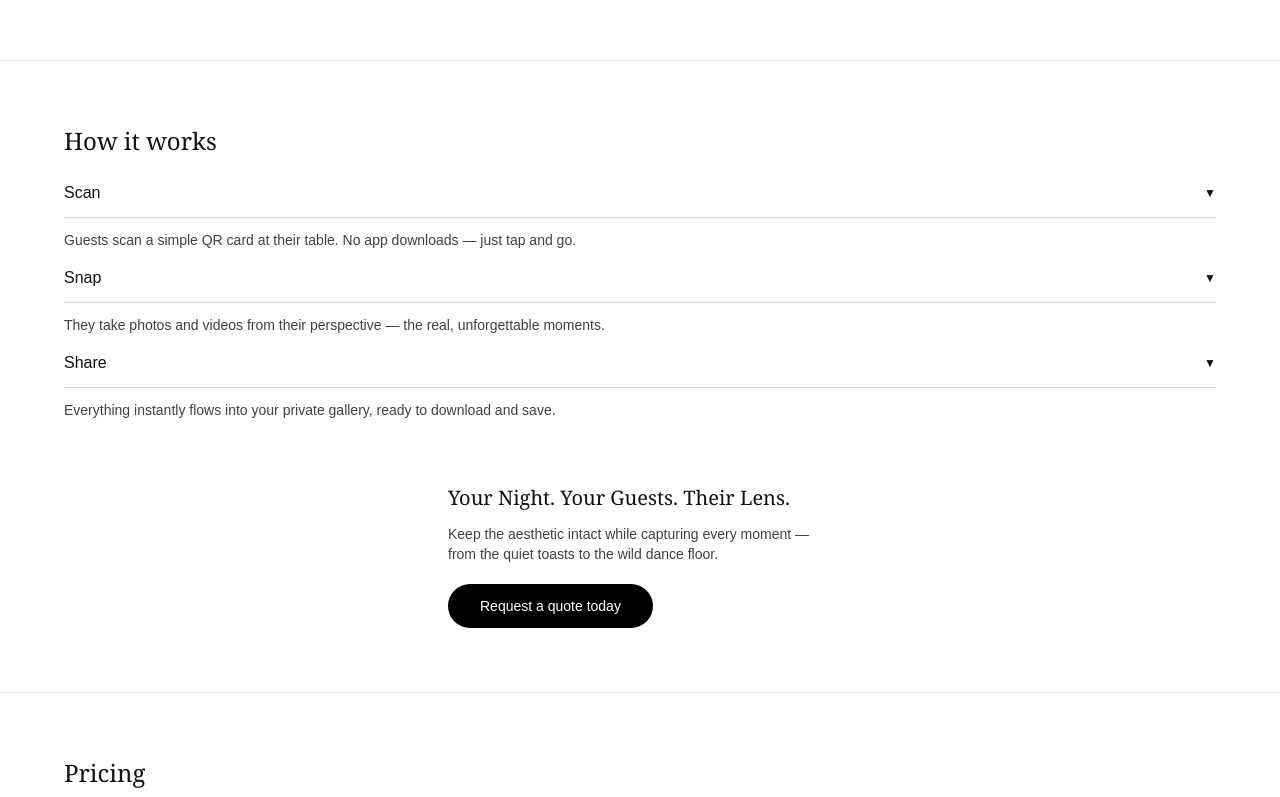
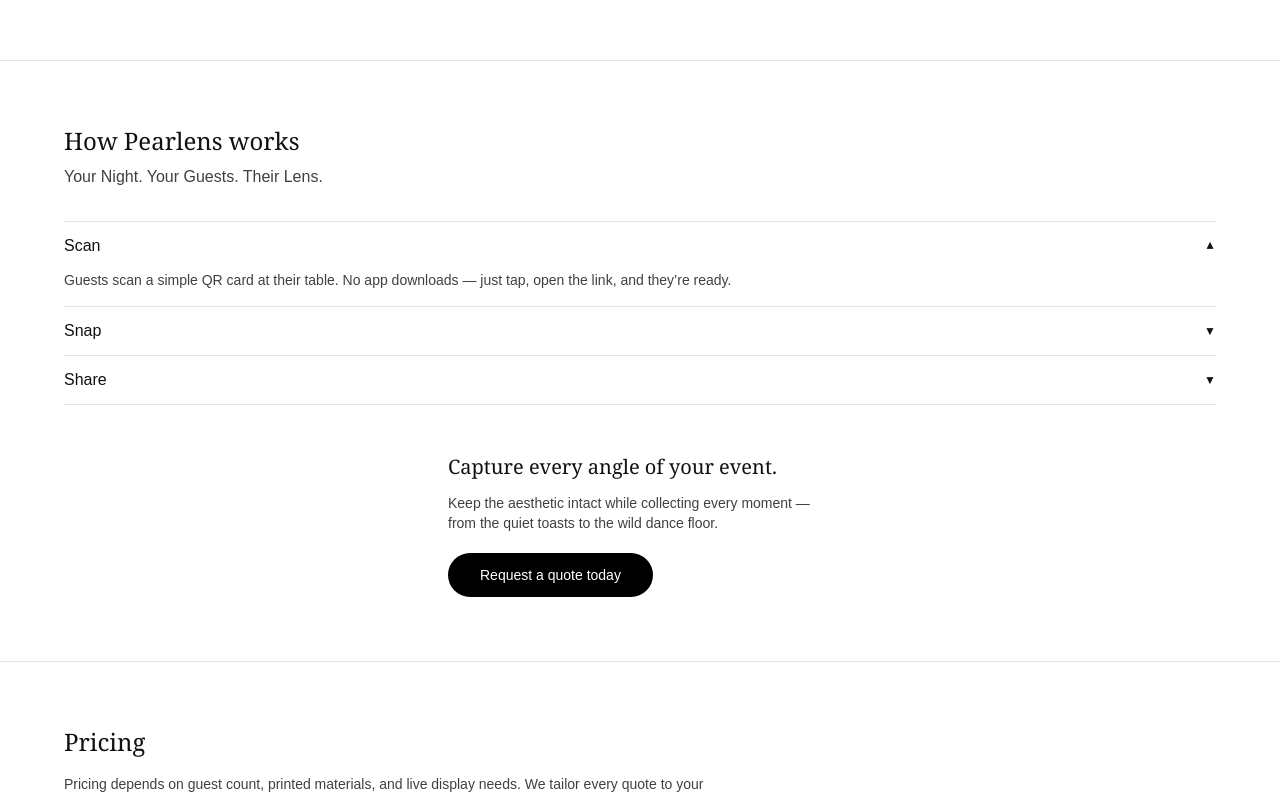
Before and after one commit to larafashah/pearlens, a Next.js app: page / in a window 1280 px wide. Shown: the part 1160-1957 px from the top of the page. Built offline with nearby package versions, Linux system fonts and the light colour scheme.

Commit message:
Update tagline and how-it-works accordion

```diff
--- a/app/page.tsx
+++ b/app/page.tsx
@@ -1,6 +1,32 @@
+"use client";
+
+import { useState } from "react";
 import Image from "next/image";
 
 export default function HomePage() {
+  const [openStep, setOpenStep] = useState<"scan" | "snap" | "share" | null>("scan");
+
+  const steps = [
+    {
+      id: "scan" as const,
+      label: "Scan",
+      desc:
+        "Guests scan a simple QR card at their table. No app downloads — just tap, open the link, and they’re ready.",
+    },
+    {
+      id: "snap" as const,
+      label: "Snap",
+      desc:
+        "They take photos and videos from their point of view — the laughter, the details, the moments you don’t see.",
+    },
+    {
+      id: "share" as const,
+      label: "Share",
+      desc:
+        "Every upload is saved to one private gallery for you. No group chats, no lost files — everything in one place.",
+    },
+  ];
+
   return (
     <main className="min-h-screen bg-[#f7f4ef] text-[#111]">
       {/* Header / Nav */}
@@ -35,7 +61,7 @@
             </a>
           </nav>
 
-          {/* Social (placeholders) */}
+          {/* Social (placeholder) */}
           <div className="hidden items-center gap-4 text-sm md:flex">
             <a href="https://instagram.com" className="hover:text-neutral-700">
               IG
@@ -90,13 +116,14 @@
             <p className="text-xs uppercase tracking-[0.2em] text-neutral-600">
               Pearlens Guest Gallery
             </p>
+            {/* Tagline removed here */}
             <p className="text-lg font-serif">
-              Your Night. Your Guests. Their Lens.
+              A modern guest gallery for weddings & events.
             </p>
             <p className="text-xs text-neutral-700">
               Discreet QR cards on each table, elegant holders, and optional
-              selfie flashlights ensure every memory is captured — even when
-              the lights are low.
+              selfie flashlights ensure every memory is captured — even when the
+              lights are low.
             </p>
             <div className="mt-4 grid grid-cols-2 gap-3 text-[0.7rem] text-neutral-700">
               <div className="rounded-2xl bg-[#f7f4ef]/70 p-3">
@@ -152,44 +179,50 @@
         className="border-t border-neutral-200 bg-white px-6 py-16"
       >
         <div className="mx-auto grid max-w-6xl gap-12 lg:grid-cols-[1.1fr,1fr]">
+          {/* HOW IT WORKS + TAGLINE (only here) */}
           <div>
-            <h2 className="mb-6 text-2xl font-serif">How it works</h2>
+            <h2 className="mb-2 text-2xl font-serif text-left">
+              How Pearlens works
+            </h2>
+            <p className="mb-8 text-sm sm:text-base text-neutral-700">
+              Your Night. Your Guests. Their Lens.
+            </p>
 
-            {[
-              {
-                step: "Scan",
-                desc:
-                  "Guests scan a simple QR card at their table. No app downloads — just tap and go.",
-              },
-              {
-                step: "Snap",
-                desc:
-                  "They take photos and videos from their perspective — the real, unforgettable moments.",
-              },
-              {
-                step: "Share",
-                desc:
-                  "Everything instantly flows into your private gallery, ready to download and save.",
-              },
-            ].map(({ step, desc }) => (
-              <div key={step} className="mb-4">
-                <button className="flex w-full items-center justify-between border-b border-neutral-300 pb-3 text-left">
-                  <span className="font-medium">{step}</span>
-                  <span className="text-xs">▼</span>
-                </button>
-                <p className="mt-3 text-sm text-neutral-700">{desc}</p>
-              </div>
-            ))}
+            <div className="divide-y divide-neutral-200 border-t border-neutral-200">
+              {steps.map((step) => (
+                <div key={step.id} className="border-b border-neutral-200">
+                  <button
+                    type="button"
+                    onClick={() =>
+                      setOpenStep(openStep === step.id ? null : step.id)
+                    }
+                    className="flex w-full items-center justify-between py-3 text-left"
+                  >
+                    <span className="font-medium">{step.label}</span>
+                    <span
+                      className={`text-xs transition-transform ${
+                        openStep === step.id ? "rotate-180" : ""
+                      }`}
+                    >
+                      ▼
+                    </span>
+                  </button>
+                  {openStep === step.id && (
+                    <p className="pb-4 text-sm text-neutral-700">{step.desc}</p>
+                  )}
+                </div>
+              ))}
+            </div>
           </div>
 
-          {/* CTA Copy Block – constrained width, not a full bar */}
+          {/* CTA Copy Block – tagline removed here */}
           <div className="flex items-center justify-center">
             <div className="w-full max-w-sm text-center lg:text-left">
               <p className="text-xl font-serif mb-3">
-                Your Night. Your Guests. Their Lens.
+                Capture every angle of your event.
               </p>
               <p className="text-sm text-neutral-700 mb-5">
-                Keep the aesthetic intact while capturing every moment — from
+                Keep the aesthetic intact while collecting every moment — from
                 the quiet toasts to the wild dance floor.
               </p>
               <a
@@ -373,10 +406,10 @@
         </div>
       </section>
 
-      {/* Footer */}
+      {/* Footer – tagline removed here */}
       <footer className="border-t border-neutral-200 bg-[#f7f4ef] px-6 py-8">
         <div className="mx-auto flex max-w-6xl flex-col items-center gap-2 text-center text-xs text-neutral-700 sm:flex-row sm:justify-between sm:text-left">
-          <p>Your Night. Your Guests. Their Lens.</p>
+          <p>Pearlens · Guest galleries for weddings & events.</p>
           <div className="space-x-3">
             <a href="mailto:hello@pearlens.com" className="underline">
               hello@pearlens.com
```
